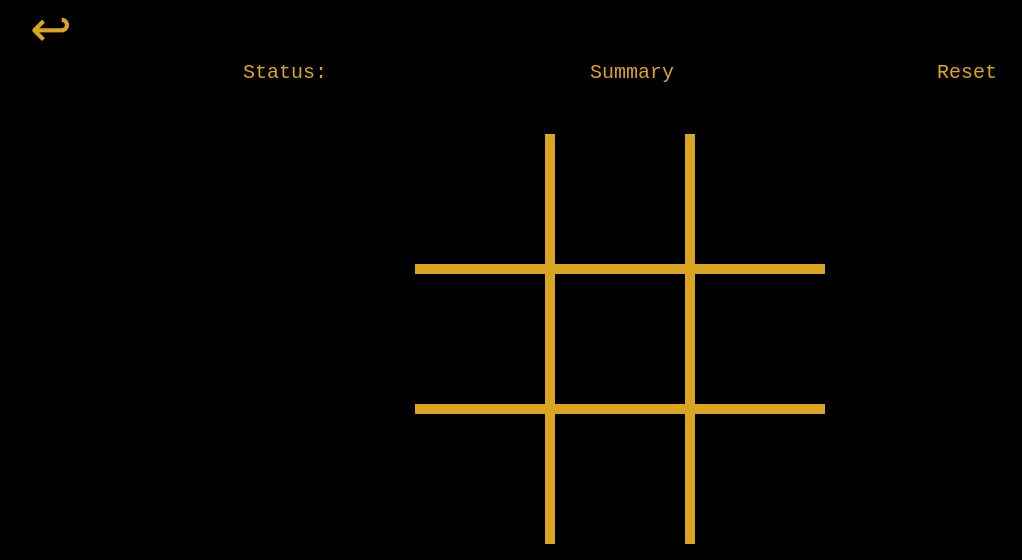
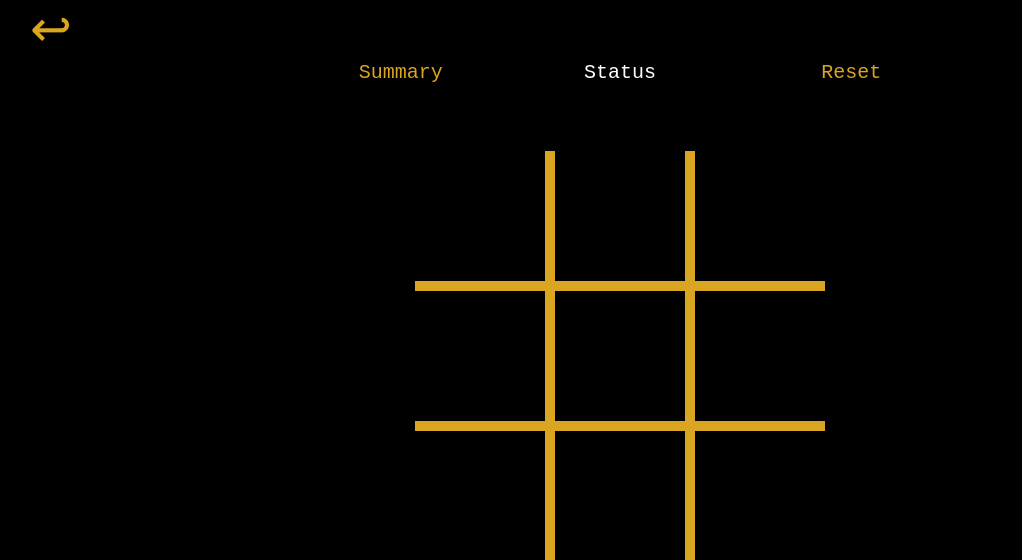
Before and after one commit to aliasgar-m/TIC-TAC-TOE-Game, a Flask app: page /play in a window 1280 px wide. Shown: the top 560 px of the page, without its empty margins (20-1042 px from the left). Run offline with Flask 2, Linux system fonts and the light colour scheme; some web fonts are replaced.

Commit message:
added Status bar

```diff
--- a/static/css/game.css
+++ b/static/css/game.css
@@ -25,6 +25,12 @@ body {
     font-size: 20px;
     text-align: top;
     justify-content:space-evenly;
+    height: 40px;
+}
+
+.status {
+    color: white;
+    position: fixed;
 }
 
 .reset:hover, .summary:hover, .return:hover {
--- a/static/js/game.js
+++ b/static/js/game.js
@@ -2,6 +2,7 @@
 const returnDiv = document.querySelector('.return');
 const summaryDiv = document.querySelector('.summary');
 const resetDiv = document.querySelector('.reset');
+const statusDiv = document.querySelector('.status');
 const cellDivs = document.querySelectorAll('.game-cell');
 const playerScore = document.querySelector('.player-score');
 const computerScore = document.querySelector('.computer-score');
@@ -46,6 +47,7 @@ const handleReset = (e) => {
     computerScore.innerHTML = `Computer Score: ${game['scoreComputer']}`;
     drawScore.innerHTML = `Draws: ${game['scoreDraw']}`;
     totalGames.innerHTML = `Total Games Played: ${game['gamesTotal']}`;
+    statusDiv.innerHTML = `Status`;
     resetBoard();
 
     // replace with the one who wins will start
@@ -173,6 +175,7 @@ const handleWin = (mark, cell1, cell2, cell3) => {
         game['scoreComputer'] = game['scoreComputer'] +  1;
         game['gamesTotal'] = game['gamesTotal'] + 1;
     }
+    statusDiv.innerHTML = `${mark} has won!`;
 }
 
 // Returns true if board is empty
@@ -190,6 +193,7 @@ const handleTie = () => {
     game['gameIsLive'] = false;
     game['scoreDraw'] = game['scoreDraw'] + 1;
     game['gamesTotal'] = game['gamesTotal'] + 1;
+    statusDiv.innerHTML = `Game Tied`;
 }
 
 //event handlers
--- a/templates/game_page.html
+++ b/templates/game_page.html
@@ -13,7 +13,7 @@
 <body>
     <div class="return"> &#8617 </div>
         <div class="status-summary-reset">
-            <div class="status">Status: </div>
+            <div class="status">Status </div>
             <div class="summary">Summary</div>
             <div class="reset">Reset</div>
         </div>
```
